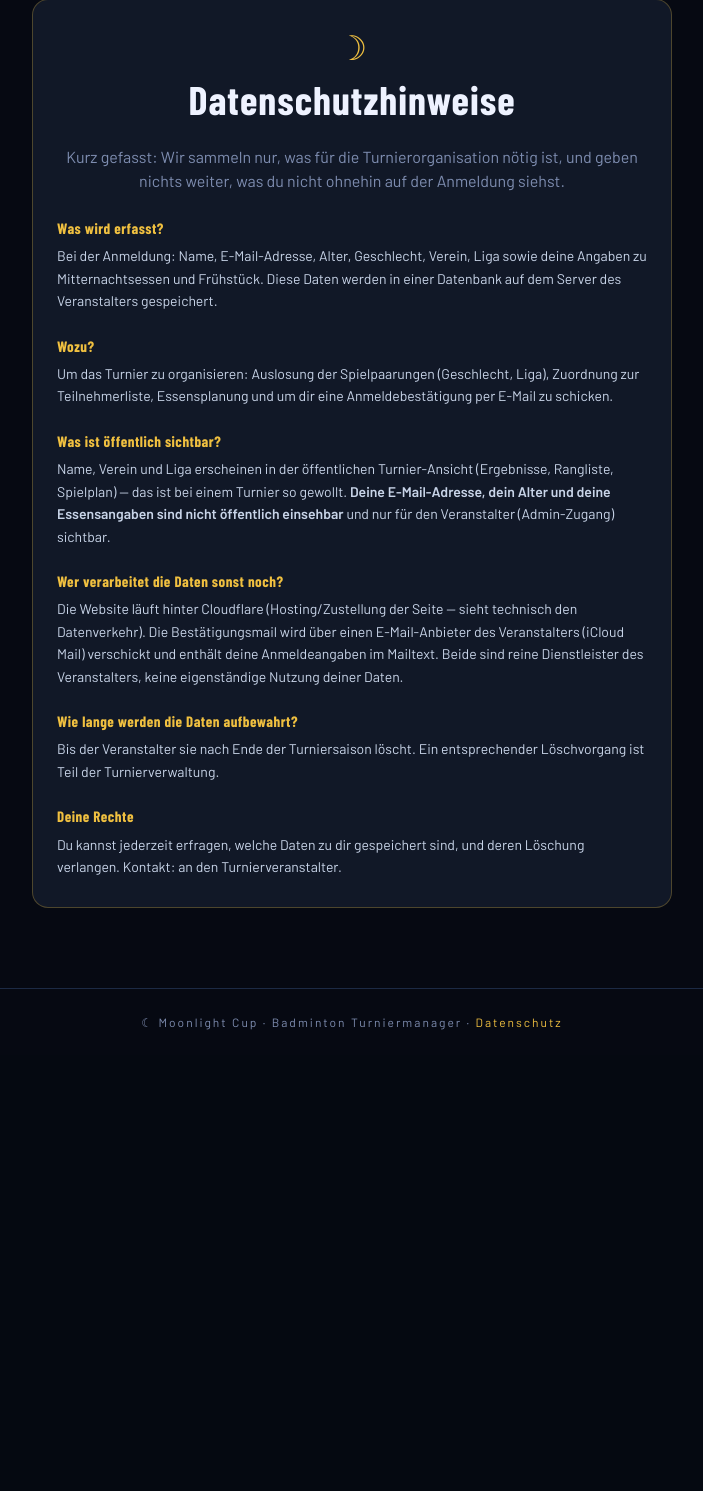
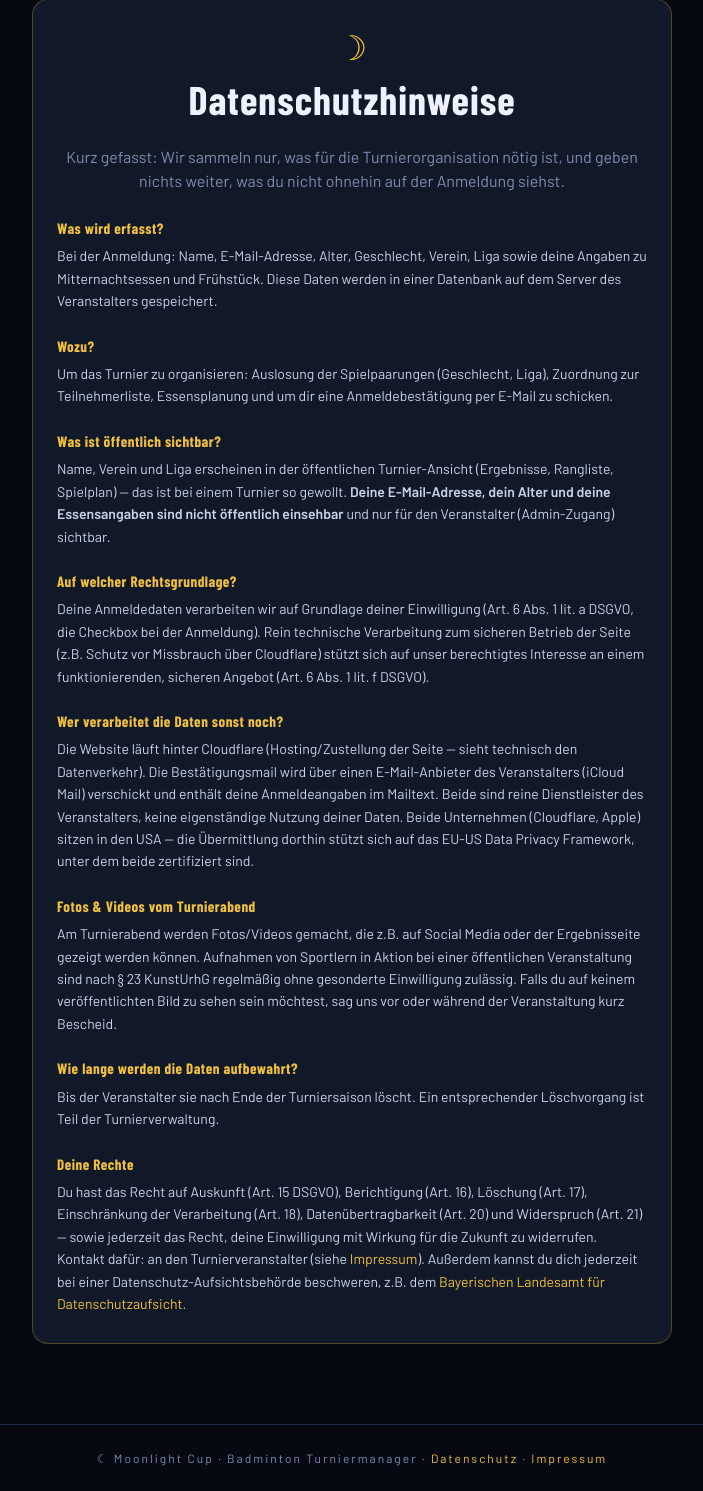
Before and after one commit to Lucianangermann/Moonlight-Cup, a Flask app: page /datenschutz in a window 1280 px wide. Shown: the part 131-1622 px from the top of the page, without its empty margins (288-991 px from the left). Before the commit the page ends 1161 px from the top, so only its background shows below. Run offline with Flask 3, Linux system fonts and the light colour scheme; parts of the project's set-up code (start-up, migrations or seed data) failed here and were passed over; some libraries are stand-ins or nearby versions.

Commit message:
Add Impressum, complete Datenschutz Art. 13 gaps, disclose event photos
Impressum was missing — "geschäftsmäßig" under § 5 DDG doesn't require
profit intent, just regularity/continuity, which a recurring organized
tournament clearly meets. New static /impressum page, linked from the
footer alongside Datenschutz.

Datenschutz content gaps closed: legal basis (Art. 6(1)(a) consent for
registration data, (f) legitimate interest for security/anti-abuse),
full data-subject rights list (was just access+deletion, now also
rectification/restriction/portability/objection + the right to complain
to a supervisory authority), and an international-transfer note for
Cloudflare/Apple (both EU-US Data Privacy Framework certified). Also
added a photo/video disclosure since the event does take and publish
photos — action shots at a public sports event fall under the § 23
KunstUrhG exception, with a plain-language opt-out path.

Co-Authored-By: Claude Sonnet 5 <noreply@anthropic.com>

```diff
--- a/server/blueprints/anmeldung.py
+++ b/server/blueprints/anmeldung.py
@@ -30,6 +30,11 @@ def _privacy_contact() -> str:
 @bp.route("/datenschutz")
 def datenschutz():
     return render_template("datenschutz.html", contact=_privacy_contact())
+
+
+@bp.route("/impressum")
+def impressum():
+    return render_template("impressum.html")
 
 
 @bp.route("/anmeldung", methods=["GET", "POST"])
--- a/server/templates/_datenschutz_content.html
+++ b/server/templates/_datenschutz_content.html
@@ -24,13 +24,35 @@
   Veranstalter (Admin-Zugang) sichtbar.
 </p>
 
+<h2>Auf welcher Rechtsgrundlage?</h2>
+<p>
+  Deine Anmeldedaten verarbeiten wir auf Grundlage deiner Einwilligung
+  (Art. 6 Abs. 1 lit. a DSGVO, die Checkbox bei der Anmeldung). Rein
+  technische Verarbeitung zum sicheren Betrieb der Seite (z.B. Schutz vor
+  Missbrauch über Cloudflare) stützt sich auf unser berechtigtes Interesse
+  an einem funktionierenden, sicheren Angebot (Art. 6 Abs. 1 lit. f DSGVO).
+</p>
+
 <h2>Wer verarbeitet die Daten sonst noch?</h2>
 <p>
   Die Website läuft hinter Cloudflare (Hosting/Zustellung der Seite —
   sieht technisch den Datenverkehr). Die Bestätigungsmail wird über einen
   E-Mail-Anbieter des Veranstalters (iCloud Mail) verschickt und enthält
   deine Anmeldeangaben im Mailtext. Beide sind reine Dienstleister des
-  Veranstalters, keine eigenständige Nutzung deiner Daten.
+  Veranstalters, keine eigenständige Nutzung deiner Daten. Beide
+  Unternehmen (Cloudflare, Apple) sitzen in den USA — die Übermittlung
+  dorthin stützt sich auf das EU-US Data Privacy Framework, unter dem
+  beide zertifiziert sind.
+</p>
+
+<h2>Fotos & Videos vom Turnierabend</h2>
+<p>
+  Am Turnierabend werden Fotos/Videos gemacht, die z.B. auf Social Media
+  oder der Ergebnisseite gezeigt werden können. Aufnahmen von Sportlern in
+  Aktion bei einer öffentlichen Veranstaltung sind nach § 23 KunstUrhG
+  regelmäßig ohne gesonderte Einwilligung zulässig. Falls du auf keinem
+  veröffentlichten Bild zu sehen sein möchtest, sag uns vor oder während
+  der Veranstaltung kurz Bescheid.
 </p>
 
 <h2>Wie lange werden die Daten aufbewahrt?</h2>
@@ -41,11 +63,17 @@
 
 <h2>Deine Rechte</h2>
 <p>
-  Du kannst jederzeit erfragen, welche Daten zu dir gespeichert sind, und
-  deren Löschung verlangen. Kontakt:
+  Du hast das Recht auf Auskunft (Art. 15 DSGVO), Berichtigung (Art. 16),
+  Löschung (Art. 17), Einschränkung der Verarbeitung (Art. 18),
+  Datenübertragbarkeit (Art. 20) und Widerspruch (Art. 21) — sowie
+  jederzeit das Recht, deine Einwilligung mit Wirkung für die Zukunft zu
+  widerrufen. Kontakt dafür:
   {% if contact %}
     <a href="mailto:{{ contact }}">{{ contact }}</a>
   {% else %}
-    an den Turnierveranstalter.
+    an den Turnierveranstalter (siehe <a href="{{ url_for('anmeldung.impressum') }}">Impressum</a>).
   {% endif %}
+  Außerdem kannst du dich jederzeit bei einer Datenschutz-Aufsichtsbehörde
+  beschweren, z.B. dem
+  <a href="https://www.lda.bayern.de" target="_blank" rel="noopener">Bayerischen Landesamt für Datenschutzaufsicht</a>.
 </p>
--- a/server/templates/base.html
+++ b/server/templates/base.html
@@ -53,6 +53,8 @@
     <span>☾ Moonlight Cup · Badminton Turniermanager</span>
     <span> · </span>
     <a href="{{ url_for('anmeldung.datenschutz') }}">Datenschutz</a>
+    <span> · </span>
+    <a href="{{ url_for('anmeldung.impressum') }}">Impressum</a>
   </footer>
 
   {% block scripts %}{% endblock %}
--- a/server/test_api.py
+++ b/server/test_api.py
@@ -158,6 +158,7 @@ def test_etag_304():
 
 def test_consent_required_and_privacy_page():
     assert client.get("/datenschutz").status_code == 200
+    assert client.get("/impressum").status_code == 200
     base = {
         "name": "Kein, Konsens", "email": "kein.konsens@gmail.com", "age": "30",
         "gender": "M", "verein": "TSV", "league": "FZ",
```
Also changed, not shown: server/templates/impressum.html (added, +28 -0 lines).
